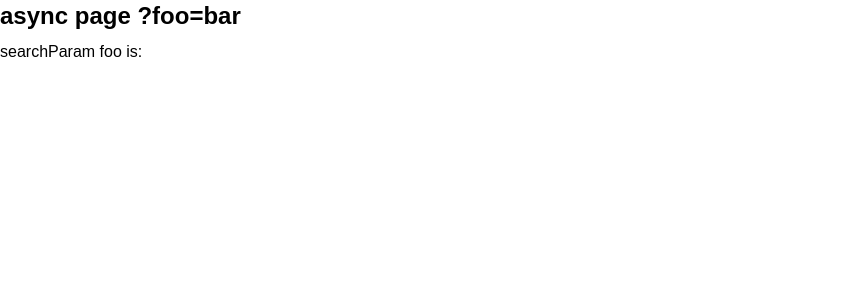
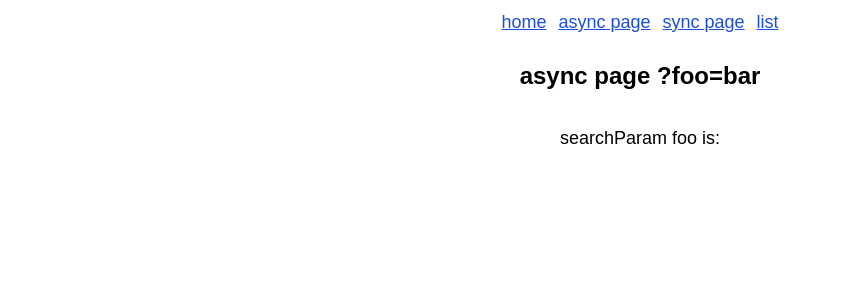
Before and after one commit to peterlidee/searchparams-next-15, a Next.js app: page /asyncpage in a window 1280 px wide. Shown: the top 300 px of the page, without its empty margins (0-842 px from the left). Built offline with nearby package versions, Linux system fonts and the light colour scheme.

Commit message:
Updated layout

```diff
--- a/src/app/layout.tsx
+++ b/src/app/layout.tsx
@@ -1,5 +1,6 @@
 import type { Metadata } from 'next';
 import './globals.css';
+import Link from 'next/link';
 
 export const metadata: Metadata = {
   title: 'searchParams in Next 15',
@@ -12,7 +13,25 @@ export default function RootLayout({
 }>) {
   return (
     <html lang='en'>
-      <body>{children}</body>
+      <body>
+        <div className='p-2 flex flex-col items-center gap-6 text-lg'>
+          <nav className='flex gap-3'>
+            <Link href='/' className='text-blue-700 underline'>
+              home
+            </Link>
+            <Link href='/asyncpage?foo=bar' className='text-blue-700 underline'>
+              async page
+            </Link>
+            <Link href='/syncpage?foo=bar' className='text-blue-700 underline'>
+              sync page
+            </Link>
+            <Link href='/list' className='text-blue-700 underline'>
+              list
+            </Link>
+          </nav>
+          {children}
+        </div>
+      </body>
     </html>
   );
 }
```
